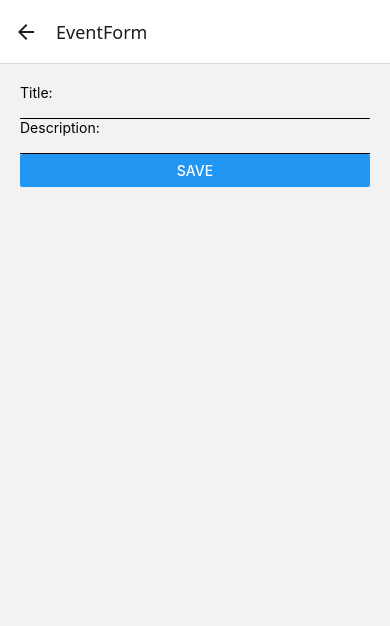
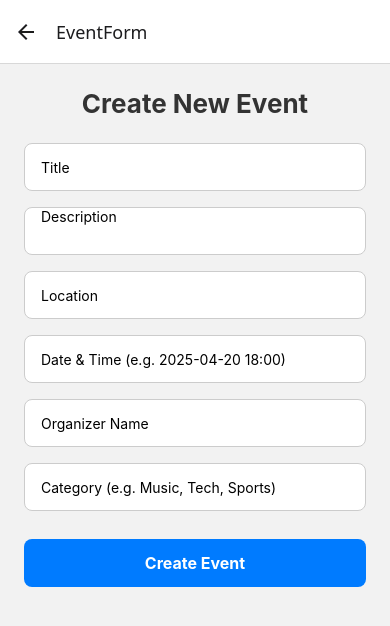
Before and after one commit to n-krishna/Event-Management, a React Native app: screen /EventForm in a window 390 px wide. Shown: the top 626 px of the page. Built offline with nearby package versions, Linux system fonts and the light colour scheme.

Commit message:
updated event form screen

```diff
--- a/screens/EventFormScreen.js
+++ b/screens/EventFormScreen.js
@@ -1,34 +1,149 @@
 import { addDoc, collection, doc, updateDoc } from 'firebase/firestore';
 import React, { useState } from 'react';
-import { Alert, Button, Text, TextInput, View } from 'react-native';
+import {
+    Alert,
+    ScrollView,
+    StyleSheet,
+    Text,
+    TextInput,
+    TouchableOpacity
+} from 'react-native';
 import { auth, db } from '../config/firebase';
 
 export default function EventFormScreen({ route, navigation }) {
   const event = route.params?.event;
+
   const [title, setTitle] = useState(event ? event.title : '');
   const [description, setDescription] = useState(event ? event.description : '');
+  const [location, setLocation] = useState(event ? event.location : '');
+  const [dateTime, setDateTime] = useState(event ? event.dateTime : '');
+  const [organizer, setOrganizer] = useState(event ? event.organizer : '');
+  const [category, setCategory] = useState(event ? event.category : '');
 
   const handleSave = async () => {
-    if (!title || !description) {
-      Alert.alert('Validation', 'All fields are required');
+    if (!title || !description || !location || !dateTime || !organizer || !category) {
+      Alert.alert('Validation', 'Please fill in all fields');
       return;
     }
 
-    if (event) {
-      await updateDoc(doc(db, 'events', event.id), { title, description });
-    } else {
-      await addDoc(collection(db, 'events'), { title, description, userId: auth.currentUser.uid });
+    try {
+      if (event) {
+        await updateDoc(doc(db, 'events', event.id), {
+          title,
+          description,
+          location,
+          dateTime,
+          organizer,
+          category
+        });
+        navigation.goBack();
+      } else {
+        await addDoc(collection(db, 'events'), {
+          title,
+          description,
+          location,
+          dateTime,
+          organizer,
+          category,
+          userId: auth.currentUser.uid,
+          createdAt: new Date().toISOString()
+        });
+        Alert.alert('Success', 'Event successfully created');
+        navigation.goBack();
+      }
+    } catch (error) {
+      Alert.alert('Error', error.message);
     }
-    navigation.goBack();
   };
 
   return (
-    <View style={{ padding: 20 }}>
-      <Text>Title:</Text>
-      <TextInput value={title} onChangeText={setTitle} style={{ borderBottomWidth: 1 }} />
-      <Text>Description:</Text>
-      <TextInput value={description} onChangeText={setDescription} style={{ borderBottomWidth: 1 }} />
-      <Button title="Save" onPress={handleSave} />
-    </View>
+    <ScrollView contentContainerStyle={styles.container}>
+      <Text style={styles.heading}>
+        {event ? 'Edit Event' : 'Create New Event'}
+      </Text>
+
+      <TextInput
+        style={styles.input}
+        placeholder="Title"
+        value={title}
+        onChangeText={setTitle}
+      />
+
+      <TextInput
+        style={styles.input}
+        placeholder="Description"
+        value={description}
+        multiline
+        onChangeText={setDescription}
+      />
+
+      <TextInput
+        style={styles.input}
+        placeholder="Location"
+        value={location}
+        onChangeText={setLocation}
+      />
+
+      <TextInput
+        style={styles.input}
+        placeholder="Date & Time (e.g. 2025-04-20 18:00)"
+        value={dateTime}
+        onChangeText={setDateTime}
+      />
+
+      <TextInput
+        style={styles.input}
+        placeholder="Organizer Name"
+        value={organizer}
+        onChangeText={setOrganizer}
+      />
+
+      <TextInput
+        style={styles.input}
+        placeholder="Category (e.g. Music, Tech, Sports)"
+        value={category}
+        onChangeText={setCategory}
+      />
+
+      <TouchableOpacity style={styles.button} onPress={handleSave}>
+        <Text style={styles.buttonText}>{event ? 'Update Event' : 'Create Event'}</Text>
+      </TouchableOpacity>
+    </ScrollView>
   );
 }
+
+const styles = StyleSheet.create({
+  container: {
+    padding: 24,
+    backgroundColor: '#f2f2f2',
+    flexGrow: 1,
+  },
+  heading: {
+    fontSize: 26,
+    fontWeight: 'bold',
+    textAlign: 'center',
+    marginBottom: 24,
+    color: '#333',
+  },
+  input: {
+    height: 48,
+    borderColor: '#ccc',
+    borderWidth: 1,
+    borderRadius: 8,
+    paddingHorizontal: 16,
+    marginBottom: 16,
+    backgroundColor: '#fff',
+  },
+  button: {
+    backgroundColor: '#007bff',
+    paddingVertical: 14,
+    borderRadius: 8,
+    alignItems: 'center',
+    marginTop: 12,
+  },
+  buttonText: {
+    color: '#fff',
+    fontWeight: 'bold',
+    fontSize: 16,
+  },
+});
```
